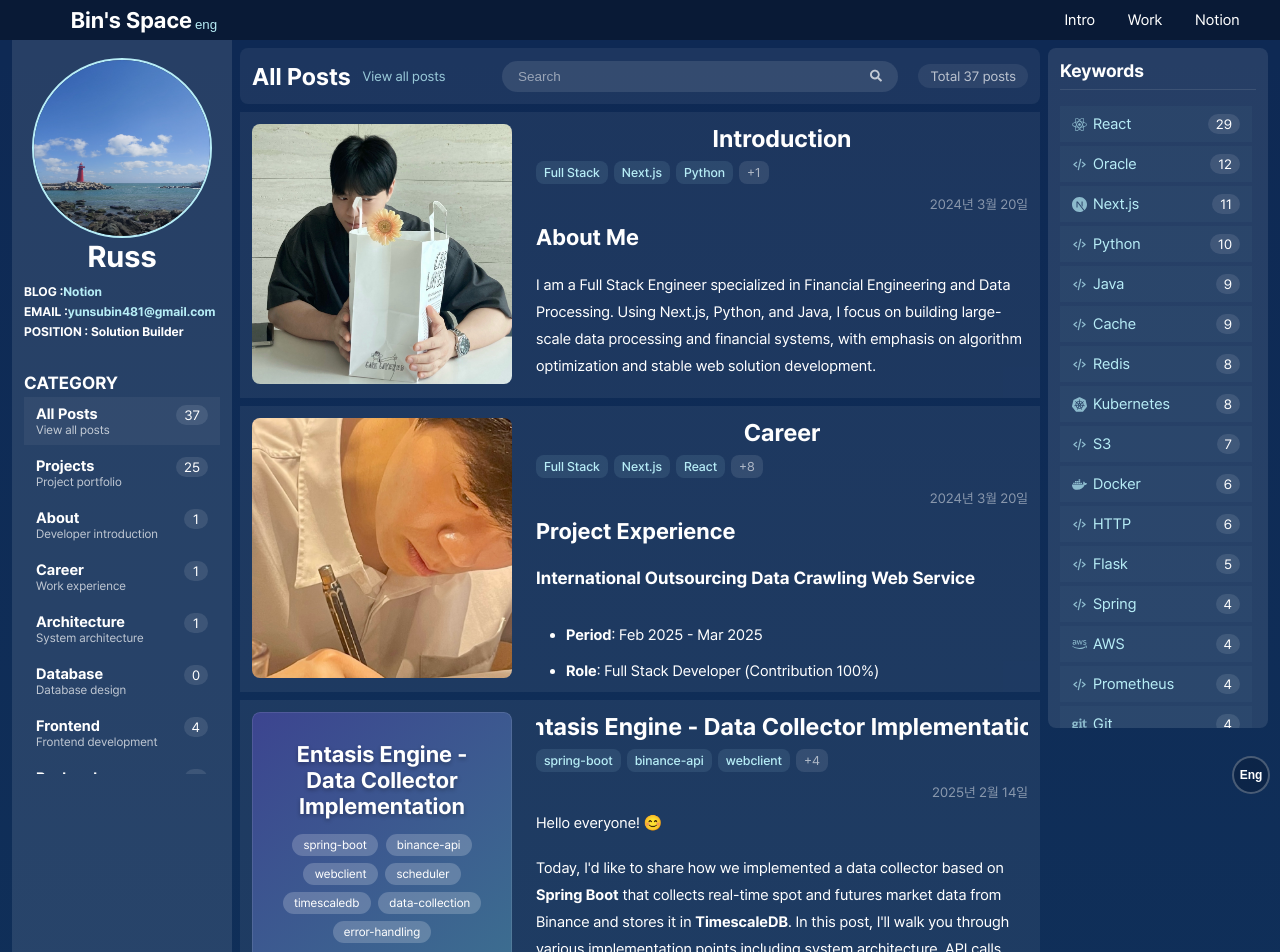
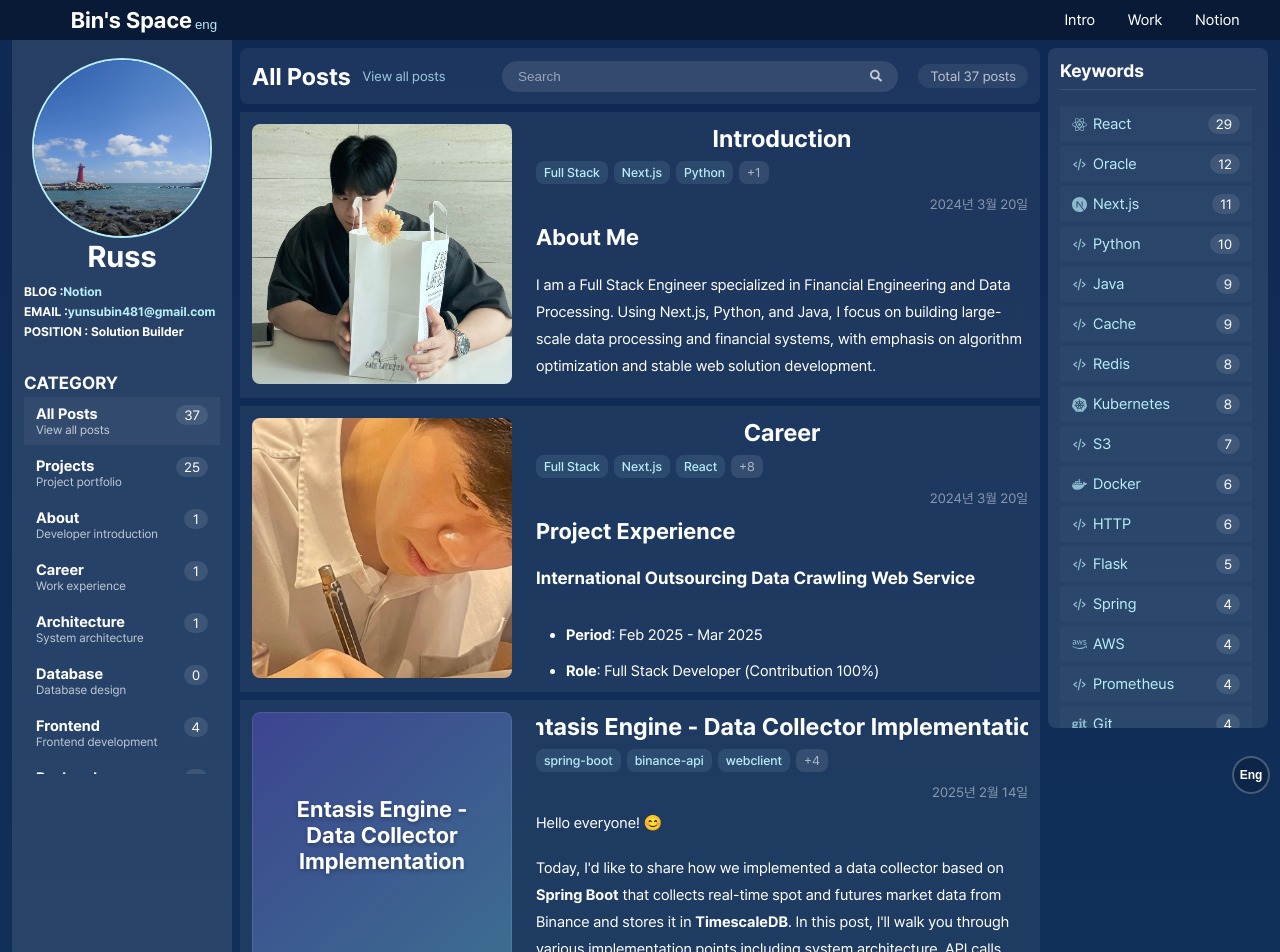
Before and after one commit to Russ481-k/Russ481-k.github.io, a Next.js app: page /en in a window 1280 px wide. Shown: the top 952 px of the page. Built offline with nearby package versions, Linux system fonts and the light colour scheme; no server answers.

Commit message:
refactor: Remove tags from DynamicThumbnail and update post metadata

```diff
--- a/src/app/Components/DynamicThumbnail.tsx
+++ b/src/app/Components/DynamicThumbnail.tsx
@@ -5,14 +5,12 @@ import { generateGradient } from "@/utils/generateGradient";
 
 interface DynamicThumbnailProps {
   title: string;
-  tags: string[];
   postId: string;
   className?: string;
 }
 
 export const DynamicThumbnail = ({
   title,
-  tags,
   postId,
   className = "",
 }: DynamicThumbnailProps) => {
@@ -55,21 +53,7 @@ export const DynamicThumbnail = ({
           gap: "0.5rem",
           justifyContent: "center",
         }}
-      >
-        {tags.map((tag, index) => (
-          <span
-            key={index}
-            style={{
-              background: "rgba(255,255,255,0.2)",
-              padding: "0.25rem 0.75rem",
-              borderRadius: "50px",
-              fontSize: "0.8rem",
-            }}
-          >
-            {tag}
-          </span>
-        ))}
-      </div>
+      ></div>
     </div>
   );
 };
--- a/src/utils/getPostImage.ts
+++ b/src/utils/getPostImage.ts
@@ -8,7 +8,6 @@ export const getPostImage = (
   if (!thumbnail || thumbnail === "") {
     return React.createElement(DynamicThumbnail, {
       title: post?.title || "",
-      tags: post?.tags || [],
       postId: post?.id || "default",
       className: "dynamic-thumbnail",
     });
```
Also changed, not shown: public/data/posts.json, public/data/posts/convention_document.json.
